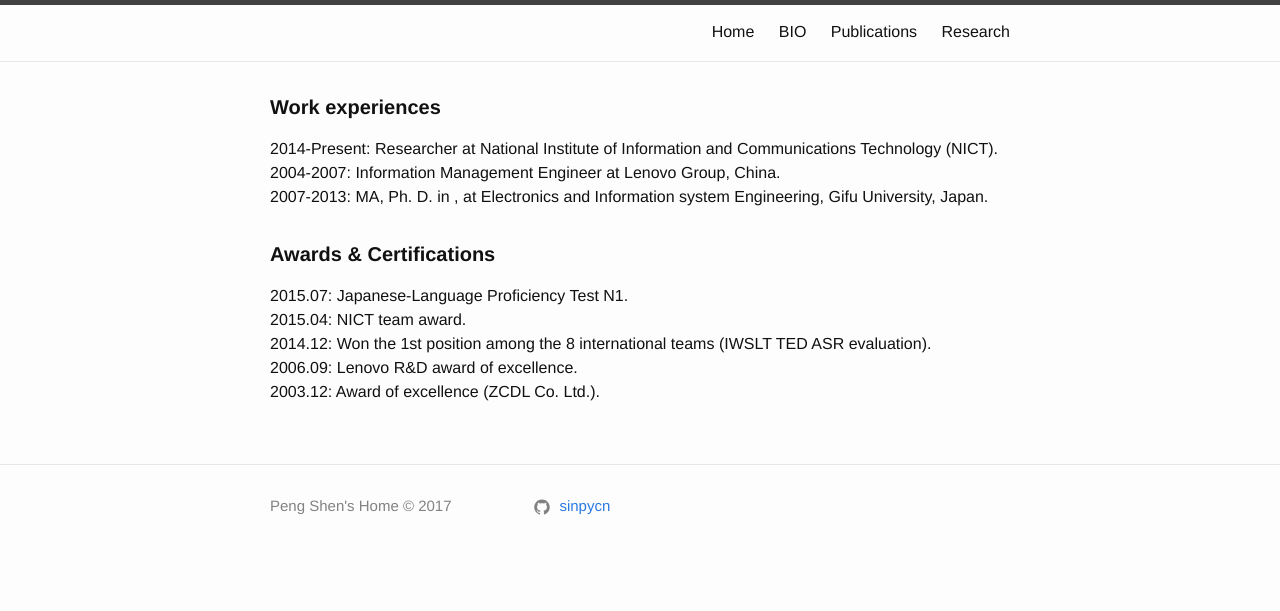
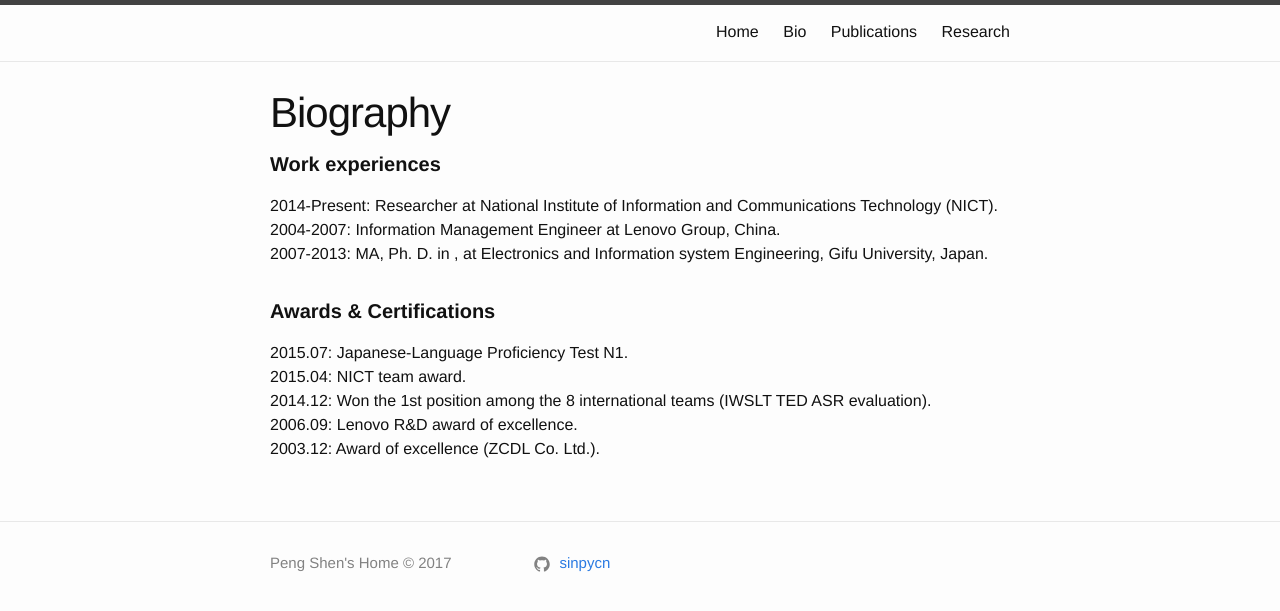
Before and after one commit to sinpycn/sinpycn.github.io, a Jekyll site: the page built from bio.md, in a window 1280 px wide. Shown: the top 611 px of the page. Built offline with Jekyll 4.4.1, drawn with Linux system fonts in a browser that asks for light colours.

Commit message:
Update bio.md

```diff
--- a/bio.md
+++ b/bio.md
@@ -1,10 +1,11 @@
 ---
 id: top.bio
 layout: page
-title: BIO
+title: Bio
 permalink: /bio/
 ---
 <div class="home">
+  <h1 class="post-title">Biography</h1>
   <h1 class="page-heading"><b>Work experiences</b></h1>
   <ul class="post-list">
     <li>
```
